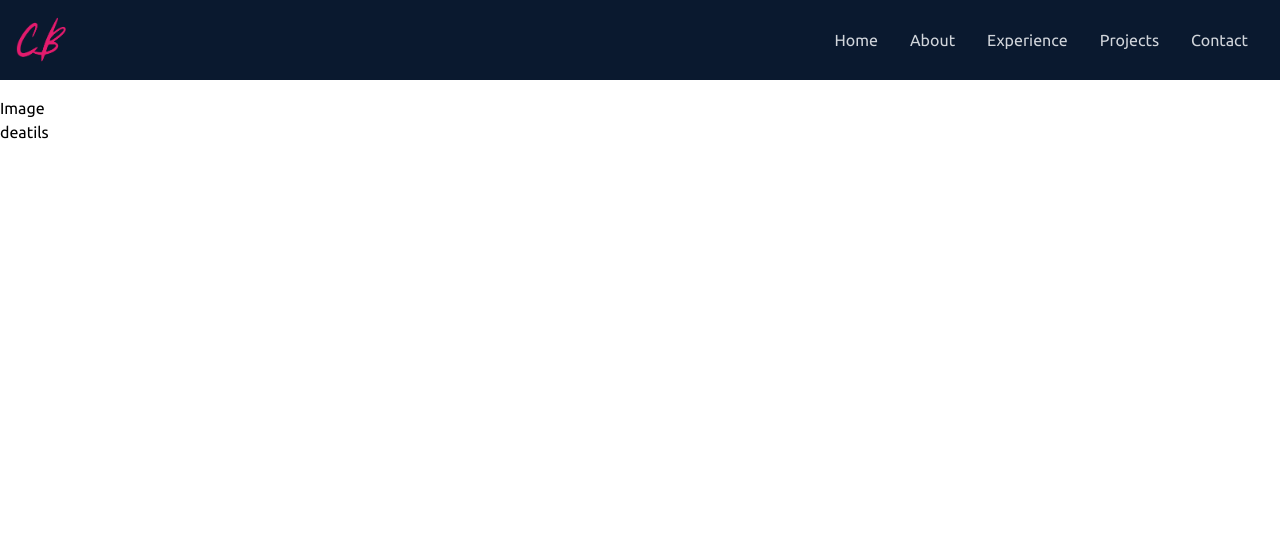
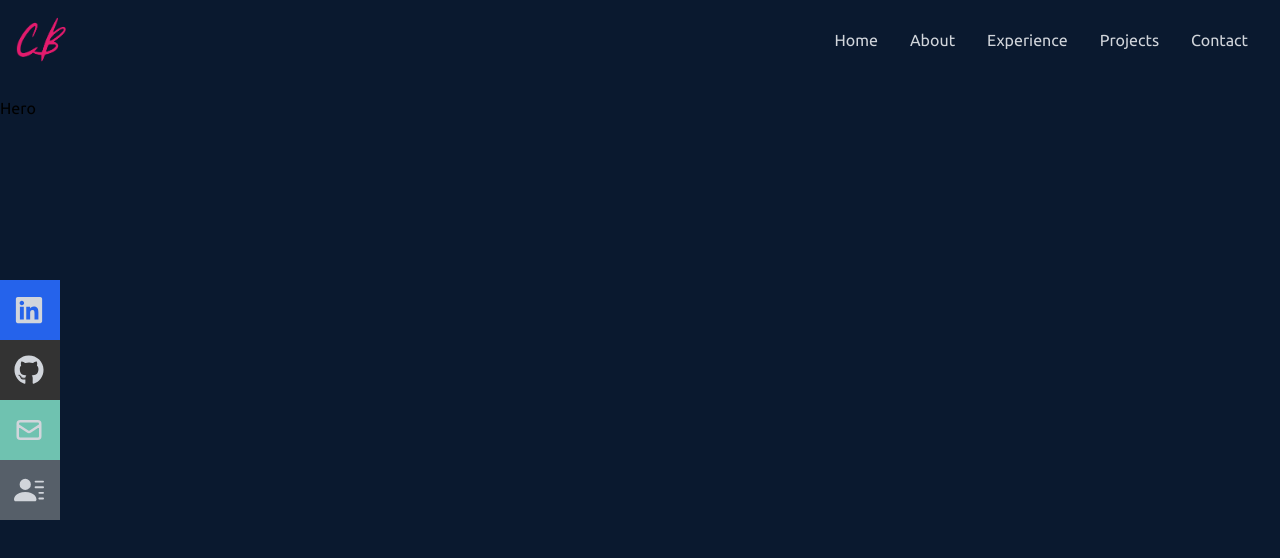
Before and after one commit to valdir-ti/portfolio, a React (Vite) app: page / in a window 1280 px wide. Shown: the top 558 px of the page. Built offline with nearby package versions, Linux system fonts and the light colour scheme.

Commit message:
feat: create social icons

```diff
--- a/src/Hero.tsx
+++ b/src/Hero.tsx
@@ -1,8 +1,10 @@
+import React from 'react'
+import { HiArrowNarrowRight } from 'react-icons/hi'
+
 const Hero = () => {
   return (
-    <div className="pt-24">
-        <div>Image</div>
-        <div>deatils</div>
+    <div className="pt-24 bg-[#0a192f] w-full h-screen">
+      Hero
     </div>
   )
 }
--- a/src/components/Navbar.tsx
+++ b/src/components/Navbar.tsx
@@ -1,5 +1,7 @@
 import React from 'react'
-import { FaBars, FaTimes } from 'react-icons/fa'
+import { FaBars, FaTimes, FaGithub, FaLinkedin } from 'react-icons/fa'
+import { HiOutlineMail } from 'react-icons/hi'
+import { BsFillPersonLinesFill } from 'react-icons/bs'
 
 import Logo from '../assets/logo.png'
 
@@ -47,7 +49,40 @@ function Navbar() {
             }
 
             {/* social icons */}
-            <div className='hidden'></div>
+            <div className='hidden lg:flex fixed flex-col top-[35%] left-0'>
+                <ul>
+                    <li className='w-[160px] h-[60px] flex justify-between items-center ml-[-100px] hover:ml-[0px] duration-300 bg-blue-600'>
+                        <a  className='flex justify-between items-center w-full text-gray-300'
+                            href='https://www.linkedin.com/in/valdirti/'
+                            target='_blank'
+                            >
+                            LinkedIn <FaLinkedin size={30} />
+                        </a>
+                    </li>
+                    <li className='w-[160px] h-[60px] flex justify-between items-center ml-[-100px] hover:ml-[0px] duration-300 bg-[#333]'>
+                        <a  className='flex justify-between items-center w-full text-gray-300'
+                            href='https://github.com/valdir-ti'
+                            target='_blank'
+                        >
+                            Github <FaGithub size={30} />
+                        </a>
+                    </li>
+                    <li className='w-[160px] h-[60px] flex justify-between items-center ml-[-100px] hover:ml-[0px] duration-300 bg-[#6fc2b0]'>
+                        <a  className='flex justify-between items-center w-full text-gray-300'
+                            href='/'
+                        >
+                            LinkedIn <HiOutlineMail size={30}/>
+                        </a>
+                    </li>
+                    <li className='w-[160px] h-[60px] flex justify-between items-center ml-[-100px] hover:ml-[0px] duration-300 bg-[#565f69]'>
+                        <a  className='flex justify-between items-center w-full text-gray-300'
+                            href='/'
+                        >
+                            Resume <BsFillPersonLinesFill size={30}/>
+                        </a>
+                    </li>
+                </ul>
+            </div>
 
         </div>
     )
```
